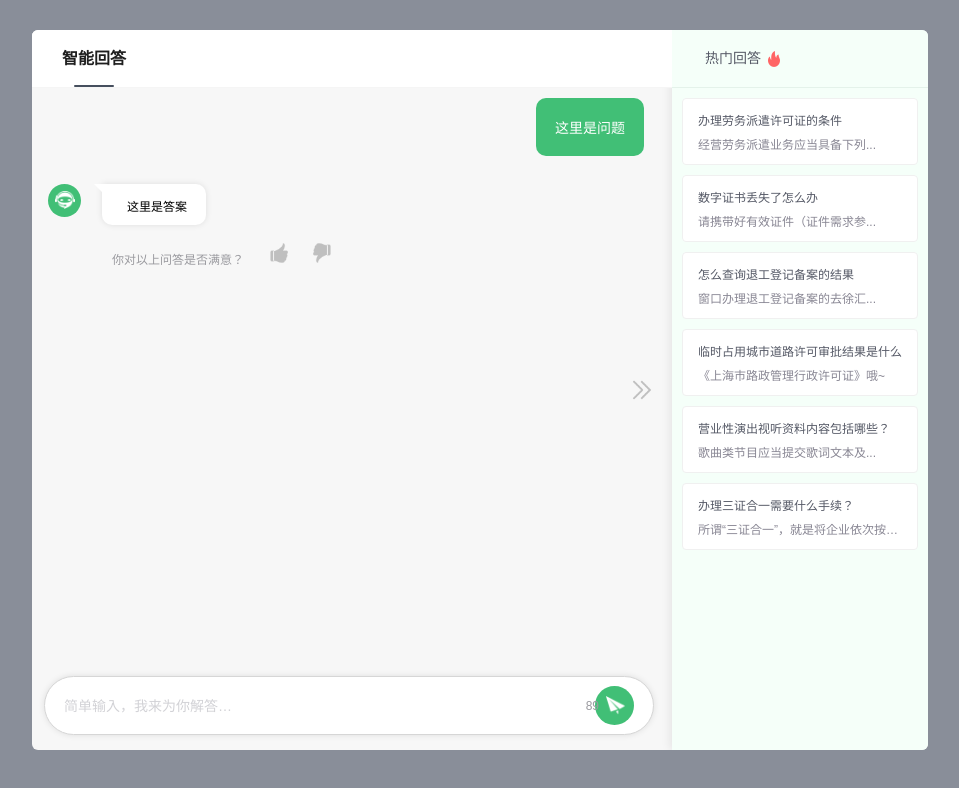
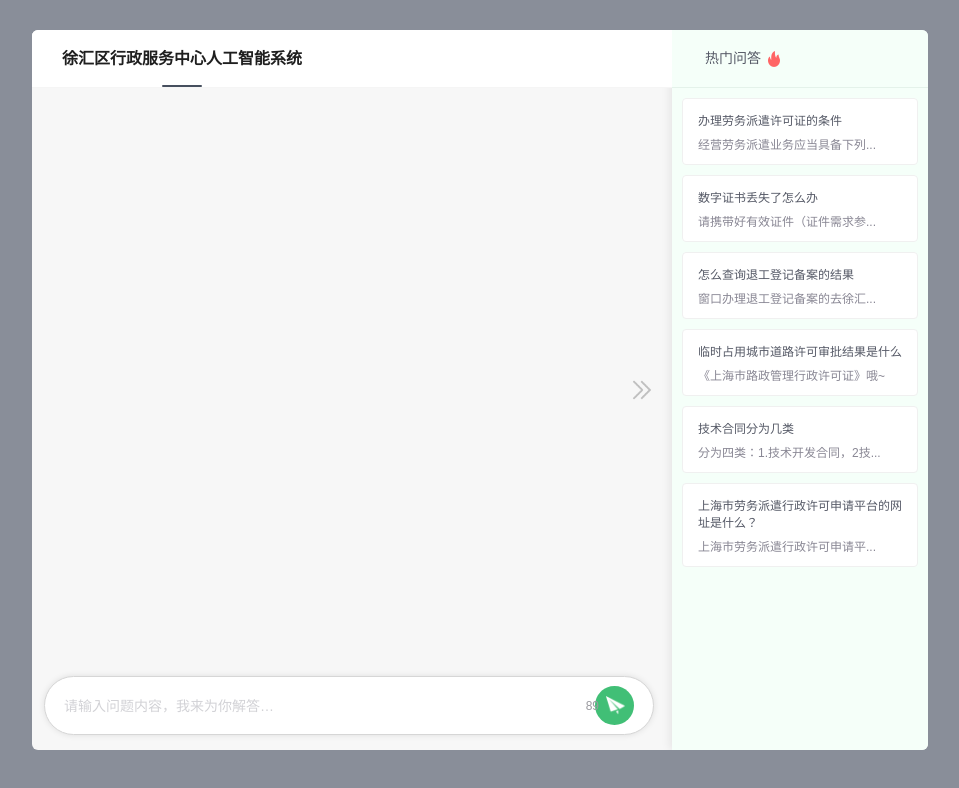
Before and after one commit to graysheeep/chatVue, a Vue app: page /#/ in a window 1280 px wide. Shown: the top 788 px of the page, without its empty margins (160-1119 px from the left). Built offline with nearby package versions, Linux system fonts and the light colour scheme; what vue-resource would draw is missing.

Commit message:
修改对话发送

```diff
--- /dev/null
+++ b/src/common/Global.vue
@@ -0,0 +1,12 @@
+<script>
+const sessionId = new Date().getTime()
+
+export default
+{
+  sessionId
+  // userSite,//用户地址
+  // token,//用户token身份
+  // serverSrc,//服务器地址
+  // hasEnter,//用户登录状态
+}
+</script>
--- a/src/components/HotTopic.vue
+++ b/src/components/HotTopic.vue
@@ -1,7 +1,7 @@
 <template>
   <div class="container">
     <div class="header">
-      热门回答
+      热门问答
       <img src="../assets/fire.png" alt="">
     </div>
 
@@ -38,11 +38,11 @@ export default {
         question: '临时占用城市道路许可审批结果是什么',
         answer: '《上海市路政管理行政许可证》哦~ '
       }, {
-        question: '营业性演出视听资料内容包括哪些？',
-        answer: '歌曲类节目应当提交歌词文本及...'
+        question: '技术合同分为几类',
+        answer: '分为四类：1.技术开发合同，2技...'
       }, {
-        question: '办理三证合一需要什么手续？',
-        answer: '所谓“三证合一”，就是将企业依次按…'
+        question: '上海市劳务派遣行政许可申请平台的网址是什么？',
+        answer: '上海市劳务派遣行政许可申请平...'
       }],
       selectedQuestion: -1
     }
--- a/src/components/QandA.vue
+++ b/src/components/QandA.vue
@@ -22,54 +22,34 @@
     <div class="chat-content" ref="chatContent">
 
       <div class="q-a" v-for="(item, index) in questionList" :key="index">
-        <div class="time">
-          <span>4:30PM</span>
-        </div>
+        <!--<div class="time">-->
+          <!--<span>4:30PM</span>-->
+        <!--</div>-->
+        <div v-if="item.question!=null">
         <div class="question-box">
           <p class="question-content">
             {{item.question}}
           </p>
         </div>
+        </div>
 
+        <div v-if="item.answer!=null">
           <div class="answer">
             <div class="avatar"></div>
             <div class="answer-content">
               <div class="triangle"></div>
               {{ item.answer }}
-            <!--<h1>您的问题是：<span>{{ item }}</span></h1>-->
-            <!--<h2>我们为您找到以下答案</h2>-->
-
-            <!--<ul>-->
-              <!--<li>-->
-                <!--普通话水平测试-->
-                <!--<span class="tag tag1">办事服务</span>-->
-              <!--</li>-->
-              <!--<li>-->
-                <!--水平衡测试报告方案-->
-                <!--<span class="tag tag1">办事服务</span>-->
-              <!--</li>-->
-              <!--<li>-->
-                <!--本市推进智能网联汽车道路-->
-                <!--<span class="tag tag2">公众服务</span>-->
-              <!--</li>-->
-              <!--<li>本市推进智能网联汽车路测试成长性…</li>-->
-            <!--</ul>-->
-
-            <!--<div class="more">更多信息 >></div>-->
             </div>
           </div>
-
           <div class="feedback">
             你对以上问答是否满意？
             <img :src="hasLiked ? likedIcon : likeIcon" class="like" @click="onLike">
             <img :src="hasDisliked ? likedIcon : likeIcon" class="dislike" @click="onDislike">
           </div>
-
+        </div>
         <div class="advice" v-show="hasDisliked">
           <advice-mobile />
         </div>
-      </div>
-
     </div>
 
     <div class="input-box" @click="onClickInput" ref="inputBox">
@@ -85,11 +65,12 @@
       <span class="count">{{ count }}</span>
     </div>
   </div>
+  </div>
 </template>
 
 <script>
 import AdviceMobile from './AdviceMobile'
-
+import global_ from '../common/Global'
 export default {
   data () {
     return {
@@ -97,10 +78,6 @@ export default {
       input: '',
       selectedTab: 0,
       questionList: [
-        {
-          question: '我要卖酒',
-          answer: '您是需要办理酒类商品零售许可证吗？'
-        }
       ],
       hasLiked: false,
       hasDisliked: false,
@@ -145,8 +122,11 @@ export default {
       if (this.input.length === 0) {
         return false
       }
-      this.word = this.input
-      this.$http.post('https://can.xmduruo.com:4000/wechatroutine//webWord.do', {'word': this.input}, {emulateJSON: true})
+      this.questionList.push({question: this.input})
+      this.$http.post('https://can.xmduruo.com:4000/wechatroutine//webWord.do', {
+        'word': this.input,
+        'sessionId': global_.sessionId
+      }, {emulateJSON: true})
         .then((res) => {
           //  把返回值给到
           var result = res.data.data
@@ -156,23 +136,30 @@ export default {
           while ((url = reg.exec(result)) != null) {
             result = result
               .replace(url,
-                "< a href='" + url + "' target='_blank'><font color='blue'>请点这里哦~</font></ a>")
+                "<a href='" + url + "' target='_blank'><font color='blue'>请点这里哦~</font></ a>")
           }
           // 这里的reg就是上面的正则表达式
-          result = result.replace(/\r\n/g, '<br/>')
-          console.log(result.replace(/\r\n/g, '<br/>'))
-          result = result.replace(/\n/g, '<br/>')
+          result = result.replace(/\\r\\n/g, '<br/>')
+          console.log(result.replace(/\\r\\n/g, '<br/>'))
+          result = result.replace(/\\n/g, '<br/>')
           let data = {
-            question: this.input,
             answer: result
           }
           this.questionList.push(data)
+          this.word = ''
           this.input = ''
           // this.responseResoult = ''
           setTimeout(() => {
             this.$refs.chatContent.scrollTop = 99999
           }, 50)
         })
+      // axios.post('https://can.xmduruo.com:4000/wechatroutine//byWord.do', word)
+      //   .then(function (resonse) {
+      //     this.responseResoult = resonse.data
+      //   })
+      //   .catch(function (error) {
+      //     console.log(error);
+      //   })
     }
 
   }
--- a/src/components/QandAPC.vue
+++ b/src/components/QandAPC.vue
@@ -7,7 +7,7 @@
           'selected': selectedTab === 0
         }"
         @click="selectedTab = 0">
-        智能回答
+        徐汇区行政服务中心人工智能系统
       </span>
       <!--这里暂时不用-->
       <!--<span-->
@@ -25,13 +25,15 @@
     <div class="chat-content" ref="chatContent">
 
       <div class="q-a" v-for="(item, index) in questionList" :key="index">
-
+        <div v-if="item.question!=null">
         <div class="question-box">
           <p class="question-content">
             {{item.question}}
           </p>
         </div>
-        <div class="answer">
+        </div>
+        <div v-if="item.answer!=null">
+        <div class="answer" >
           <div class="avatar"></div>
           <div class="answer-content">
             <div class="triangle" ></div>
@@ -61,13 +63,14 @@
             <!--<div class="more">更多信息 >></div>-->
           </div>
         </div>
-
-        <div class="feedback">
-          你对以上问答是否满意？
-          <img :src="hasLiked ? likedIcon : likeIcon" class="like" @click="onLike">
-          <img :src="hasDisliked ? likedIcon : likeIcon" class="dislike" @click="onDislike">
+          <div v-if="temp">
+          <div class="feedback">
+            你对以上问答是否满意？
+            <img :src="hasLiked ? likedIcon : likeIcon" class="like" @click="onLike">
+            <img :src="hasDisliked ? likedIcon : likeIcon" class="dislike" @click="onDislike">
+          </div>
+          </div>
         </div>
-
         <!--<div class="question-box">-->
           <!--<p class="question-content">-->
             <!--本市推进智能网联汽车道路测试宝马中国获颁路测试牌-->
@@ -80,7 +83,7 @@
     <div class="input-box">
       <input
         type="text"
-        placeholder="简单输入，我来为你解答…"
+        placeholder="请输入问题内容，我来为你解答…"
         :value="input"
         @input="onChangeInput"
         ref="input"
@@ -100,19 +103,18 @@
 <script>
 import eventBus from '../common/eventBus.js'
 import AdviceBox from './AdviceBox'
+import global_ from '../common/Global'
 export default {
+
   data () {
     return {
       count: 89,
       input: '',
       selectedTab: 0,
+      temp:true,
       // data: {
       // },
       questionList: [
-        {
-          question: '这里是问题',
-          answer: '这里是答案'
-        },
       ],
       word:'',
       responseResoult: '',
@@ -140,7 +142,11 @@ export default {
       eventBus.$on('hotTopic',function (val) {
         that.word = val
         console.log(val)
-        that.$http.post('https://can.xmduruo.com:4000/wechatroutine//webWord.do',{'word':val},{emulateJSON:true})
+        that.questionList.push({question:that.word})
+        that.$http.post('https://can.xmduruo.com:4000/wechatroutine//webWord.do',{
+          'word':val,
+          'sessionId':global_.sessionId
+        },{emulateJSON:true})
           .then((res) => {
             //  把返回值给到
             var result=res.data.data
@@ -157,7 +163,6 @@ export default {
             result = result.replace(/\\n/g, "<br/>");
 //          this.responseResoult = result
             let data = {
-              question: val,
               answer: result
             }
             that.questionList.push(data)
@@ -181,6 +186,7 @@ export default {
     },
 
     onLike() {
+      this.temp=false
       this.hasLiked = !this.hasLiked
       if (this.hasLiked) {
         this.hasDisliked = false
@@ -188,12 +194,16 @@ export default {
     },
 
     onDislike() {
+      this.temp=false
       this.hasDisliked = !this.hasDisliked
       if (this.hasDisliked) {
         this.hasLiked = false
       }
     },
-
+    // setShi(value) {
+    //   $("#newquestion").val(value);
+    //   sendQuestion();
+    // }
     onExpand() {
       this.showHot = !this.showHot
       window.eventBus.$emit('on-showhot', this.showHot)
@@ -202,8 +212,11 @@ export default {
       if(this.input.length==0){
         return false;
       }
-      this.word=this.input
-      this.$http.post('https://can.xmduruo.com:4000/wechatroutine//webWord.do',{'word':this.input},{emulateJSON:true})
+      this.questionList.push({question:this.input})
+      this.$http.post('https://can.xmduruo.com:4000/wechatroutine//webWord.do',{
+        'word':this.input,
+        'sessionId':global_.sessionId
+      },{emulateJSON:true})
         .then((res) => {
           //  把返回值给到
           var result=res.data.data
@@ -219,7 +232,6 @@ export default {
           console.log(result.replace(/\\r\\n/g, '<br/>'))
           result = result.replace(/\\n/g, '<br/>');
             let data = {
-              question: this.input,
               answer: result
             }
             this.questionList.push(data)
```
Lines whose indentation alone changed are shown as unchanged.
